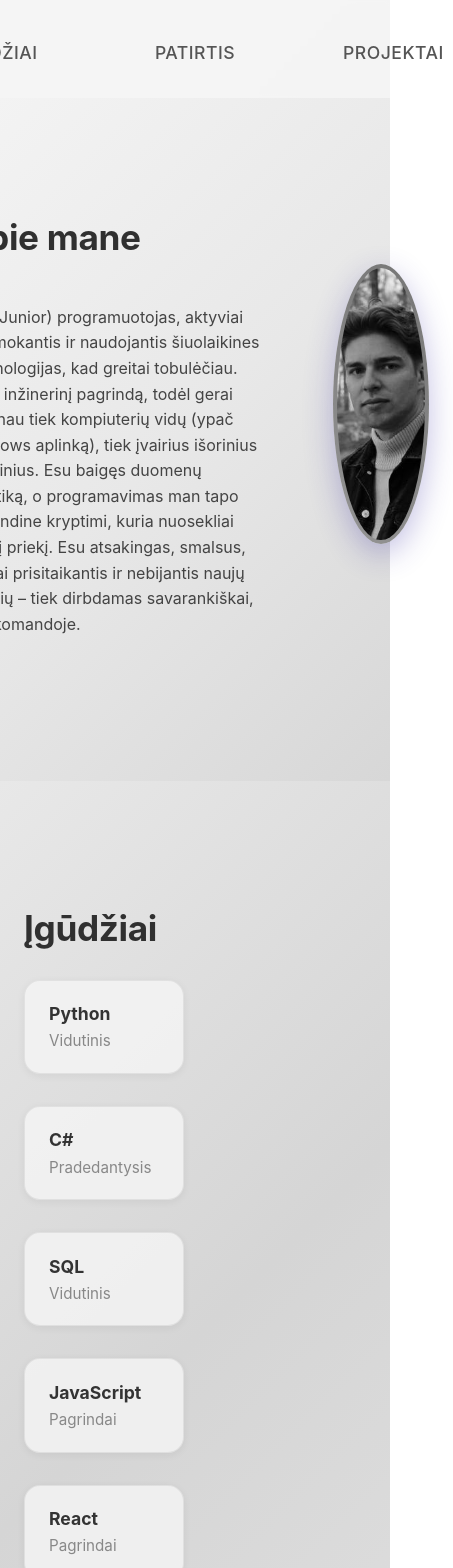
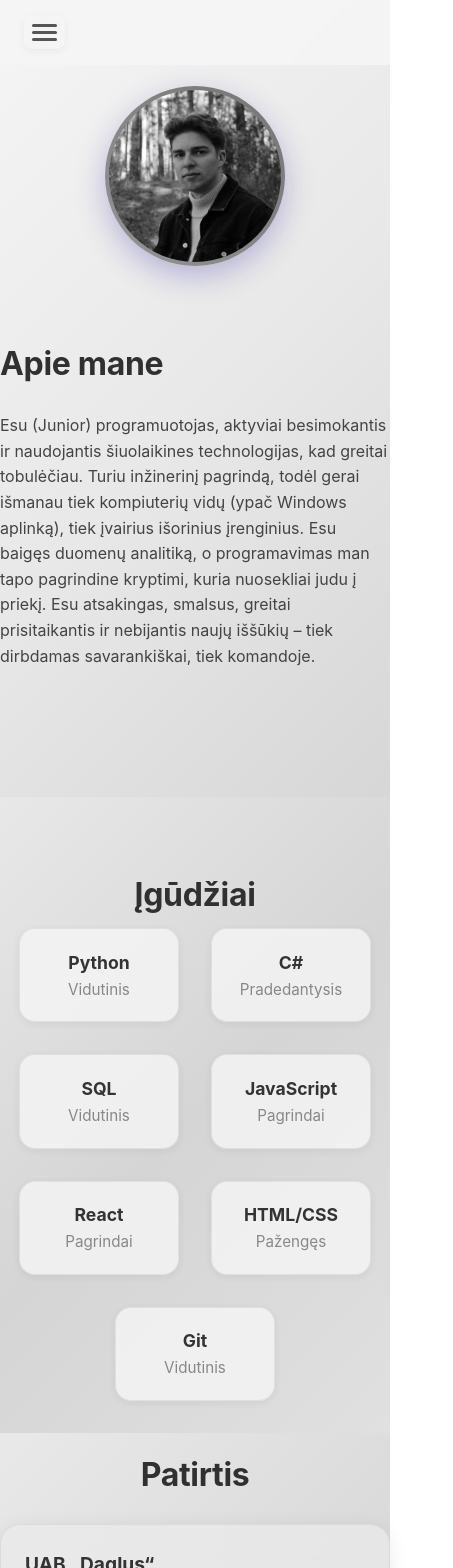
Before and after one commit to StAinius/Portfolio, a React (Vite) app: page / in a window 390 px wide. Shown: the top 1568 px of the page, 453 px wide, since content can reach past the window. Built offline with nearby package versions, Linux system fonts and the light colour scheme.

Commit message:
Update portfolio - Wed 07/30/2025 11:18:21.25

```diff
--- a/src/Experience.jsx
+++ b/src/Experience.jsx
@@ -269,10 +269,21 @@ const Experience = () => {
         }
 
         @media (max-width: 768px) {
+          .experience-list {
+            gap: 2rem;
+            margin-top: 2rem;
+          }
+
+          .experience-item {
+            padding: 1.5rem;
+          }
+
           .exp-company-row {
             flex-direction: column;
             align-items: flex-start;
             gap: 0.5rem;
+            margin-bottom: 0.5rem;
+            padding-bottom: 0.5rem;
           }
 
           .exp-role-row {
@@ -289,6 +300,33 @@ const Experience = () => {
           .exp-arrow-container {
             margin-top: 0.5rem;
           }
+
+          .exp-company {
+            font-size: 1.2rem;
+          }
+
+          .exp-role {
+            font-size: 1rem;
+          }
+
+          .exp-date {
+            font-size: 0.9rem;
+            padding: 0.4rem 0.8rem;
+          }
+
+          .exp-details ul {
+            margin-left: 1rem;
+            font-size: 0.95rem;
+          }
+
+          .exp-details ul li {
+            margin-bottom: 0.6rem;
+            line-height: 1.5;
+          }
+
+          .exp-details.expanded {
+            max-height: 600px;
+          }
         }
       `}</style>
     </section>
--- a/src/Navbar.jsx
+++ b/src/Navbar.jsx
@@ -22,6 +22,7 @@ const scrollToSection = (id, setActiveSection) => {
 
 const Navbar = () => {
   const [activeSection, setActiveSection] = useState('about');
+  const [mobileMenuOpen, setMobileMenuOpen] = useState(false);
 
   useEffect(() => {
     const handleScroll = () => {
@@ -65,9 +66,28 @@ const Navbar = () => {
     return () => window.removeEventListener('scroll', handleScroll);
   }, []);
 
+  const toggleMobileMenu = () => {
+    setMobileMenuOpen(!mobileMenuOpen);
+  };
+
+  const handleNavClick = (sectionId) => {
+    scrollToSection(sectionId, setActiveSection);
+    setMobileMenuOpen(false); // Close mobile menu after navigation
+  };
+
   return (
     <nav className="navbar">
       <div className="navbar-container">
+        <button
+          className={`mobile-menu-toggle ${mobileMenuOpen ? 'active' : ''}`}
+          onClick={toggleMobileMenu}
+        >
+          <span></span>
+          <span></span>
+          <span></span>
+        </button>
+
+        <div className={`navbar-menu ${mobileMenuOpen ? 'active' : ''}`}>
           {sections.map((section) => (
             <a
               key={section.id}
@@ -76,7 +96,7 @@ const Navbar = () => {
               data-description={section.description}
               onClick={(e) => {
                 e.preventDefault();
-              scrollToSection(section.id, setActiveSection);
+                handleNavClick(section.id);
               }}
             >
               <div className="linktext">
@@ -85,6 +105,7 @@ const Navbar = () => {
             </a>
           ))}
         </div>
+      </div>
     </nav>
   );
 };
--- a/src/Projects.jsx
+++ b/src/Projects.jsx
@@ -388,8 +388,18 @@ const Projects = () => {
         }
 
         @media (max-width: 768px) {
+          .projects-list {
+            gap: 2rem;
+            margin-top: 2rem;
+          }
+
+          .project-item {
+            padding: 1.5rem;
+          }
+
           .project-content {
             flex-direction: column;
+            gap: 1.5rem;
           }
 
           .project-images {
@@ -399,7 +409,34 @@ const Projects = () => {
 
           .image-container img {
             width: 100%;
-            height: 200px;
+            height: auto;
+            max-height: 250px;
+          }
+
+          .project-title {
+            font-size: 1.2rem;
+          }
+
+          .project-description p {
+            font-size: 0.95rem;
+            line-height: 1.5;
+          }
+
+          .tech-tags {
+            justify-content: center;
+          }
+
+          .project-links {
+            justify-content: center;
+          }
+
+          .project-details.expanded {
+            max-height: 1000px;
+          }
+
+          .image-navigation {
+            justify-content: center;
+            gap: 1rem;
           }
         }
       `}</style>
--- a/src/index.css
+++ b/src/index.css
@@ -354,24 +354,161 @@ a:hover {
   #contact .contact-grid-3 {
     grid-template-columns: repeat(2, 1fr);
   }
+
+  .about-row {
+    gap: 2rem;
+  }
+
+  .profile-photo-container {
+    width: 240px;
+    height: 240px;
+  }
 }
 
 @media (max-width: 768px) {
+  .main-content {
+    padding: 0 16px;
+  }
+
+  .section-title {
+    font-size: clamp(1.8rem, 8vw, 2.5rem);
+    margin: 2rem 0 1.5rem 0;
+    text-align: center;
+  }
+
+  .about-row {
+    flex-direction: column;
+    text-align: center;
+    gap: 2rem;
+    padding: 1rem 0;
+  }
+
+  .profile-photo-container {
+    width: 200px;
+    height: 200px;
+    align-self: center;
+    order: -1;
+  }
+
+  .profile-photo-back {
+    padding: 1.5rem;
+  }
+
+  .profile-info h3 {
+    font-size: 1.2rem;
+  }
+
+  .profile-info p {
+    font-size: 0.8rem;
+  }
+
+  .section-dark {
+    padding: 2rem 0 !important;
+  }
+
   #contact .contact-grid-3 {
     grid-template-columns: 1fr;
+    gap: 1rem;
+    margin-bottom: 1.5rem;
   }
 
   #contact .contact-card-item,
   #contact .contact-bank-full {
-    padding: 1.5rem 1rem;
+    padding: 1.2rem 1rem;
   }
 
   #contact .contact-value {
-    font-size: 1rem;
+    font-size: 0.95rem;
+    word-break: break-word;
+  }
+
+  #contact .contact-label {
+    font-size: 0.85rem;
+  }
+
+  #contact .contact-icon-wrapper {
+    min-width: 40px;
+    min-height: 40px;
+    padding: 0.8rem;
+  }
+
+  #contact .contact-icon-wrapper svg {
+    width: 20px;
+    height: 20px;
   }
 
   #contact .bank-iban {
     font-size: 1rem;
+  }
+
+  /* Skills section mobile optimization */
+  #skills ul {
+    justify-content: center;
+    gap: 1rem;
+  }
+
+  #skills ul li {
+    min-width: 140px;
+    padding: 1rem 1.2rem;
+    text-align: center;
+  }
+
+  #skills ul li span:first-child {
+    font-size: 1rem;
+  }
+
+  #skills ul li span:last-child {
+    font-size: 0.9rem;
+  }
+
+  /* Footer mobile optimization */
+  .footer-bar {
+    font-size: 0.9rem;
+    padding: 1rem 0;
+    text-align: center;
+  }
+}
+
+/* Small mobile devices */
+@media (max-width: 480px) {
+  .main-content {
+    padding: 0 12px;
+  }
+
+  .section-title {
+    font-size: clamp(1.5rem, 10vw, 2rem);
+    margin: 1.5rem 0 1rem 0;
+  }
+
+  .profile-photo-container {
+    width: 180px;
+    height: 180px;
+  }
+
+  .about-row {
+    gap: 1.5rem;
+  }
+
+  #skills ul li {
+    min-width: 120px;
+    padding: 0.8rem 1rem;
+  }
+
+  .navbar-container {
+    padding: 0 1rem;
+  }
+
+  .linktext {
+    font-size: 1.3rem;
+  }
+
+  #contact .contact-card-item {
+    padding: 1rem 0.8rem;
+  }
+
+  .toast {
+    margin: 0 1rem;
+    font-size: 13px;
   }
 }
 
@@ -394,6 +531,49 @@ a:hover {
 .navbar-container {
   position: relative;
   max-width: 800px;
+  width: 100%;
+  display: flex;
+  justify-content: center;
+  align-items: center;
+  gap: 3rem;
+  padding: 0 1rem;
+}
+
+.mobile-menu-toggle {
+  display: none;
+  background: none;
+  border: none;
+  cursor: pointer;
+  flex-direction: column;
+  gap: 4px;
+  padding: 8px;
+  border-radius: 8px;
+  transition: all 0.3s ease;
+}
+
+.mobile-menu-toggle span {
+  display: block;
+  width: 25px;
+  height: 3px;
+  background: var(--nav-text-default);
+  border-radius: 2px;
+  transition: all 0.3s ease;
+  transform-origin: center;
+}
+
+.mobile-menu-toggle.active span:nth-child(1) {
+  transform: rotate(45deg) translate(6px, 6px);
+}
+
+.mobile-menu-toggle.active span:nth-child(2) {
+  opacity: 0;
+}
+
+.mobile-menu-toggle.active span:nth-child(3) {
+  transform: rotate(-45deg) translate(6px, -6px);
+}
+
+.navbar-menu {
   display: flex;
   justify-content: center;
   align-items: center;
@@ -525,6 +705,65 @@ a:hover {
   display: block;
 }
 
+/* ===== MOBILE NAVIGATION STYLES ===== */
+@media (max-width: 768px) {
+  .navbar {
+    padding: 1rem 0;
+  }
+
+  .navbar-container {
+    justify-content: space-between;
+    padding: 0 1.5rem;
+  }
+
+  .mobile-menu-toggle {
+    display: flex;
+    position: relative;
+    z-index: 10001;
+  }
+
+  .navbar-menu {
+    position: fixed;
+    top: 0;
+    left: 0;
+    width: 100vw;
+    height: 100vh;
+    background: rgba(245, 245, 245, 0.98);
+    backdrop-filter: blur(10px);
+    flex-direction: column;
+    justify-content: center;
+    align-items: center;
+    gap: 2rem;
+    transform: translateX(-100%);
+    transition: transform 0.3s ease;
+    z-index: 10000;
+  }
+
+  .navbar-menu.active {
+    transform: translateX(0);
+  }
+
+  .navbar-item {
+    min-width: 200px;
+    height: auto;
+    padding: 1rem 0;
+  }
+
+  .linktext {
+    font-size: 1.5rem;
+    padding: 1rem 2rem;
+  }
+
+  .navbar-item::after {
+    top: 70px;
+    font-size: 0.9rem;
+  }
+
+  .navbar-spacer {
+    height: 70px;
+  }
+}
+
 .toast {
   position: fixed;
   top: 100px;
```
Also changed, not shown: 3 other files (tests, documents, lock files or other folders). Lines whose indentation alone changed are shown as unchanged.
